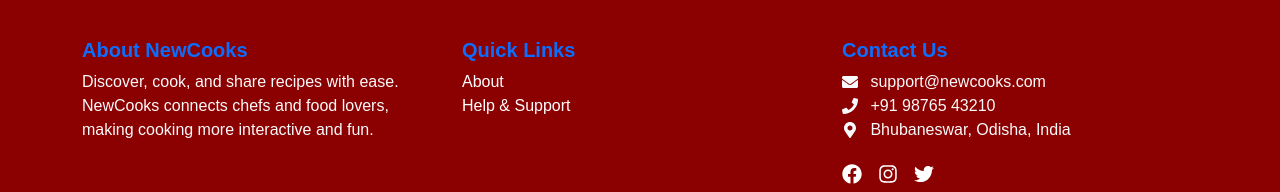
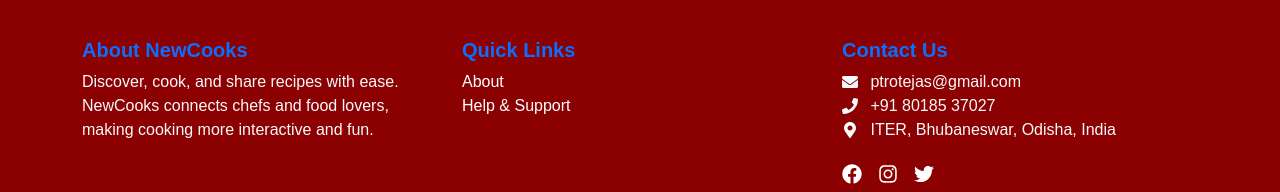
Before and after one commit to tejaspatro/NewCooks-Frontend, a React (Vite) app: page / in a window 1280 px wide. Shown: the part 3301-3493 px from the top of the page. Built offline with nearby package versions, Linux system fonts and the light colour scheme; no server answers.

Commit message:
update footer contact

```diff
--- a/src/components/Footer.jsx
+++ b/src/components/Footer.jsx
@@ -46,9 +46,9 @@ export default function Footer() {
           <div className="col-md-4 mb-4">
             <h5 className="fw-bold text-primary">Contact Us</h5>
             <ul className="list-unstyled">
-              <li><FaEnvelope className="me-2" /> support@newcooks.com</li>
-              <li><FaPhone className="me-2" /> +91 98765 43210</li>
-              <li><FaMapMarkerAlt className="me-2" /> Bhubaneswar, Odisha, India</li>
+              <li><FaEnvelope className="me-2" /> ptrotejas@gmail.com</li>
+              <li><FaPhone className="me-2" /> +91 80185 37027</li>
+              <li><FaMapMarkerAlt className="me-2" /> ITER, Bhubaneswar, Odisha, India</li>
             </ul>
             <div className="d-flex gap-3 mt-3">
               <a href="https://facebook.com" className="text-link-hover fs-5"><FaFacebook /></a>
```
